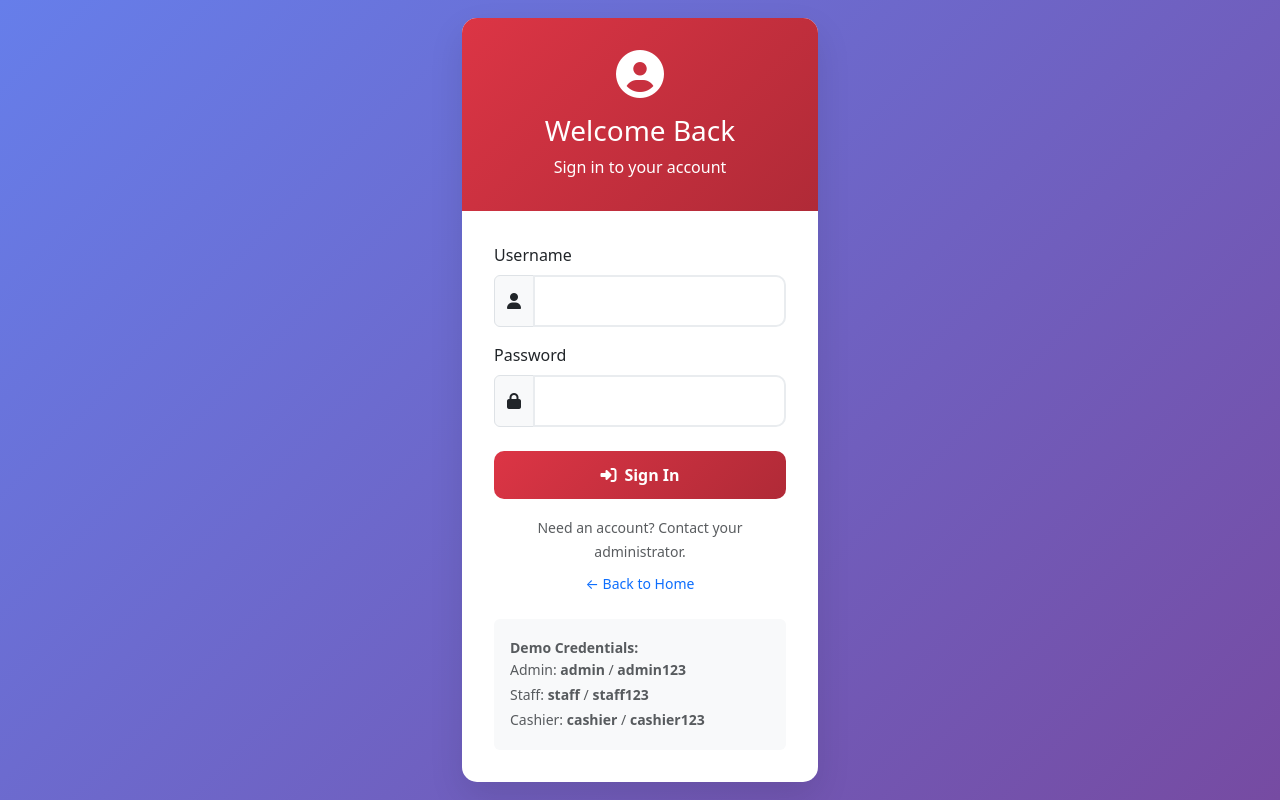
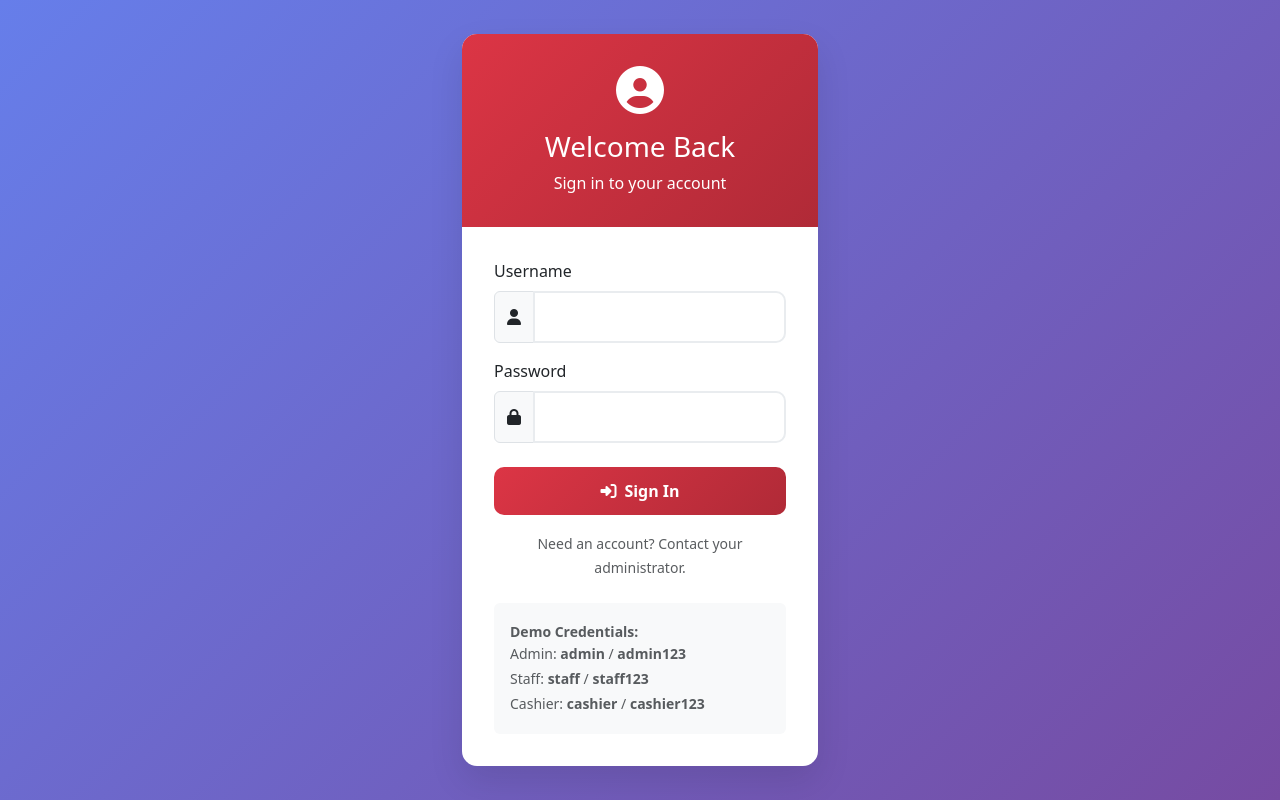
Before and after one commit to LeeDev428/point-shift_pos-system, a PHP site: page /point-shift_pos-system/login.php in a window 1280 px wide. Run offline with PHP 8.4, Linux system fonts and the light colour scheme.

Commit message:
Update login.php

```diff
--- a/login.php
+++ b/login.php
@@ -135,12 +135,6 @@ if ($result['success']) {
                             </small>
                         </div>
 
-                        <div class="text-center mt-2">
-                            <small class="text-muted">
-                                <a href="index.php" class="text-decoration-none">← Back to Home</a>
-                            </small>
-                        </div>
-
                         <!-- Demo credentials -->
                         <div class="mt-4 p-3 bg-light rounded">
                             <small class="text-muted">
```
